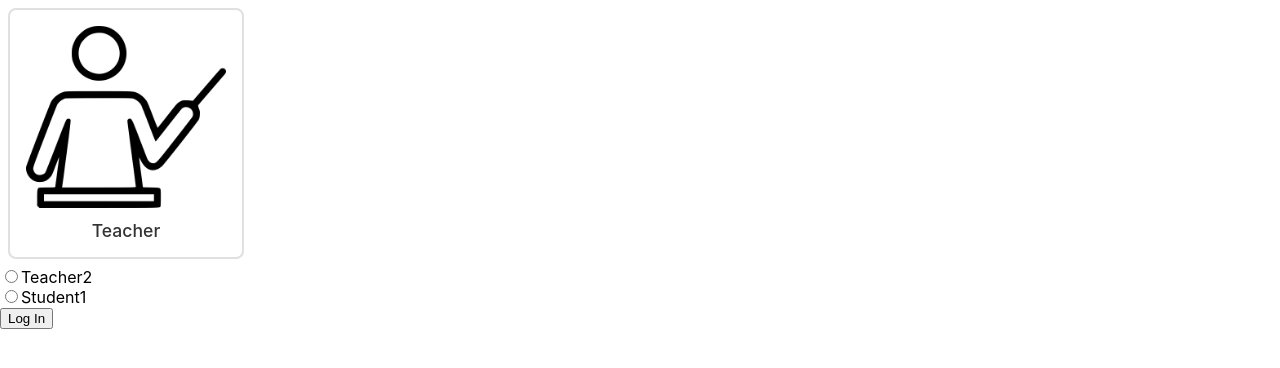
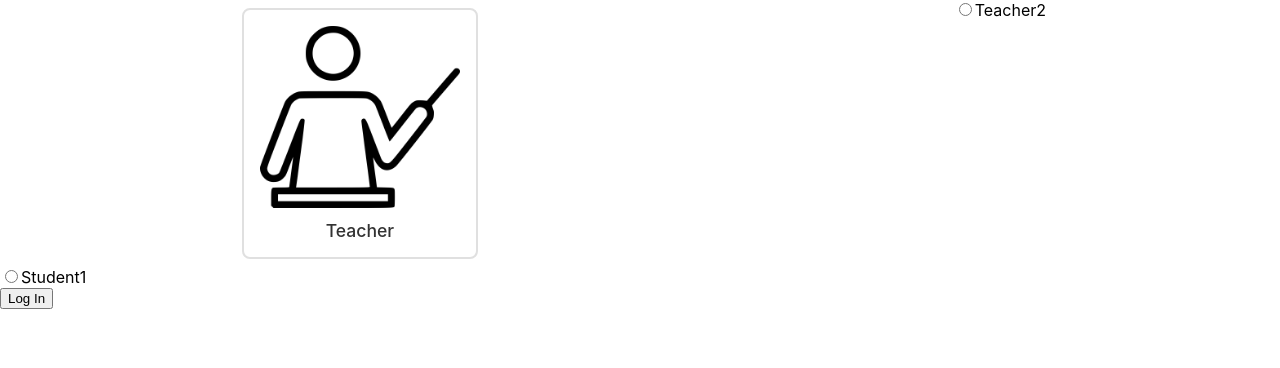
Before and after one commit to SwiftSeizure/tAI, a React (Create React App) app in the folder tai-frontend/: page / in a window 1280 px wide. Shown: the top 368 px of the page. Built offline with nearby package versions, Linux system fonts and the light colour scheme.

Commit message:
Fixing CSS

```diff
--- a/tai-frontend/src/pages/Pages.css
+++ b/tai-frontend/src/pages/Pages.css
@@ -57,7 +57,7 @@
 }
 
 /* For the card itself when selected */
-.radio-card-input:checked + .radio-card-content .radio-card-image {
+.radio-card-input:checked + .radio-card-content  {
   border: 2px solid #3498db;
 }
 
@@ -72,3 +72,9 @@ input[type="radio"]:checked + .radio-card {
   border-color: #3498db;
   background-color: rgba(52, 152, 219, 0.05);
 }
+
+.login-input-spacing {
+  display: flex;
+  justify-content: space-around;
+  width: 100%;
+}
--- a/tai-frontend/src/pages/Universal/LoginPage.js
+++ b/tai-frontend/src/pages/Universal/LoginPage.js
@@ -49,8 +49,8 @@ const LoginPage = () => {
 
     return (
         <>
-        <div >
-            <span className="login-input-spacing">
+        <div className="login-input-spacing">
+            {/* <span className="login-input-spacing">  */}
                 <label className="radio-card">
                     <input
                         className="radio-card-input"
@@ -69,7 +69,7 @@ const LoginPage = () => {
                     </div>
 
                 </label>
-                <label>
+                <label className="radio">
                     <input
                         className="radio-login-input"
                         type="radio"
@@ -79,8 +79,12 @@ const LoginPage = () => {
                     />
                     Teacher2
                 </label>
-            </span>
+            {/* </span>  */}
         </div>
+
+
+
+
         <div>
             <label>
                 <input
```
Lines whose indentation alone changed are shown as unchanged.
